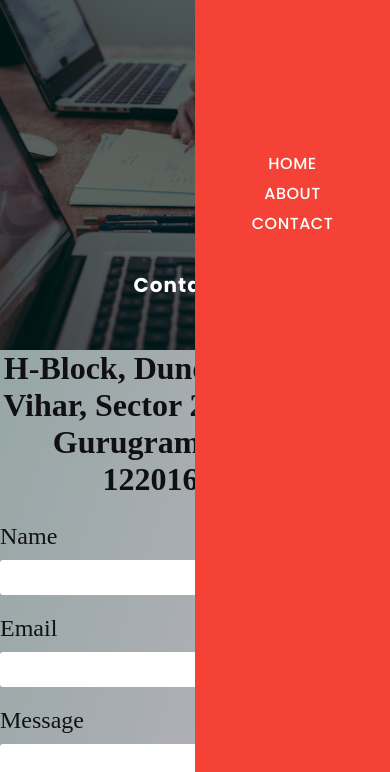
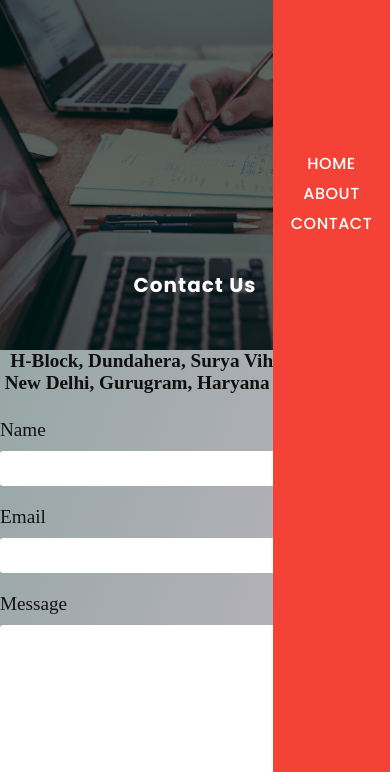
Before and after one commit to Vinod-Kumar-Mehto/DemoWeb, a plain HTML site: page contact.html in a window 390 px wide. Both pictures are taken after a click on the icon 368 px from the left and 26 px from the top of the page. Shown: the part 72-844 px from the top of the page. Drawn offline with Linux system fonts and the light colour scheme.

Commit message:
first commit

```diff
--- a/about.css
+++ b/about.css
@@ -210,19 +210,22 @@ nav ul li a {
   margin: 0px 10px;
 }
 
-@media (max-width: 700px) {
+@media (max-width: 770px) {
   .nav-links {
     display: block;
     position: absolute;
-    width: 50%;
+    width: 0%;
     height: 100vh;
     top: 0px;
-    right: -200px;
-    display: none;
+    right: 0px;
     background: #f44336;
-    z-index: 111111;
+    z-index: 1;
     padding-top: 218px;
-    transition: all 0.5s ease;
+    transition: all 0.5s;
+    overflow-x: hidden;
+  }
+  .opened {
+    width: 30%;
   }
   .nav-links i {
     display: block;
--- a/choose.css
+++ b/choose.css
@@ -210,19 +210,22 @@ nav ul li a {
   margin: 0px 10px;
 }
 
-@media (max-width: 700px) {
+@media (max-width: 770px) {
   .nav-links {
     display: block;
     position: absolute;
-    width: 50%;
+    width: 0%;
     height: 100vh;
     top: 0px;
-    right: -200px;
-    display: none;
+    right: 0px;
     background: #f44336;
-    z-index: 111111;
+    z-index: 1;
     padding-top: 218px;
-    transition: all 0.5s ease;
+    transition: all 0.5s;
+    overflow-x: hidden;
+  }
+  .opened {
+    width: 30%;
   }
   .nav-links i {
     display: block;
--- a/contact.css
+++ b/contact.css
@@ -202,24 +202,31 @@ input[type="submit"] {
   }
 
   h2 {
-    font-size: 2rem;
+    font-size: 1.2rem;
+  }
+  label {
+    font-size: 1.2rem;
   }
 }
 
-@media (max-width: 700px) {
+@media (max-width: 770px) {
   .nav-links {
     display: block;
     position: absolute;
-    width: 50%;
+    width: 0%;
     height: 100vh;
     top: 0px;
-    right: -200px;
-    display: none;
+    right: 0px;
     background: #f44336;
-    z-index: 111111;
+    z-index: 1;
     padding-top: 218px;
-    transition: all 0.5s ease;
+    transition: all 0.5s;
+    overflow-x: hidden;
   }
+  .opened {
+    width: 30%;
+  }
+
   .nav-links i {
     display: block;
     position: absolute;
@@ -251,6 +258,7 @@ input[type="submit"] {
     font-size: 20px;
     z-index: 1;
   }
+
   nav {
     padding-left: 0;
     padding-right: 0;
--- a/index.css
+++ b/index.css
@@ -523,19 +523,22 @@ section a::after {
   margin: 0px 10px;
 }
 
-@media (max-width: 700px) {
+@media (max-width: 770px) {
   .nav-links {
     display: block;
     position: absolute;
-    width: 50%;
+    width: 0%;
     height: 100vh;
     top: 0px;
-    right: -200px;
-    display: none;
+    right: 0px;
     background: #f44336;
-    z-index: 111111;
+    z-index: 1;
     padding-top: 218px;
-    transition: all 0.5s ease;
+    transition: all 0.5s;
+    overflow-x: hidden;
+  }
+  .opened {
+    width: 30%;
   }
   .nav-links i {
     display: block;
@@ -575,6 +578,7 @@ section a::after {
   header img:hover {
     transform: scaleX(1);
   }
+
   .nav-links li {
     display: flex;
     flex-direction: column;
--- a/index.js
+++ b/index.js
@@ -1,18 +1,13 @@
 document.querySelector("nav .fas").addEventListener("click", function () {
   const togglemenu = document.querySelector(".nav-links");
-  togglemenu.style.right = "0px";
-  togglemenu.style.display = "block";
-  togglemenu.style.transition = "all 0.5s ease";
+  if (!togglemenu.classList.contains("opend")) {
+    togglemenu.classList.add("opened");
+  }
 });
 
 document.querySelector(".nav-links i").addEventListener("click", function () {
   const closemenu = document.querySelector(".nav-links");
-  closemenu.style.right = "-200px";
-  closemenu.style.transition = "all 0.5s ease";
-  if ((closemenu.style.right = "-150px")) {
-    closemenu.style.display = "none";
-  } else {
-    closemenu.style.display = "block";
-    closemenu.style.transition = "all 0.5s ease";
+  if (!closemenu.classList.contains("opend")) {
+    closemenu.classList.remove("opened");
   }
 });
```
